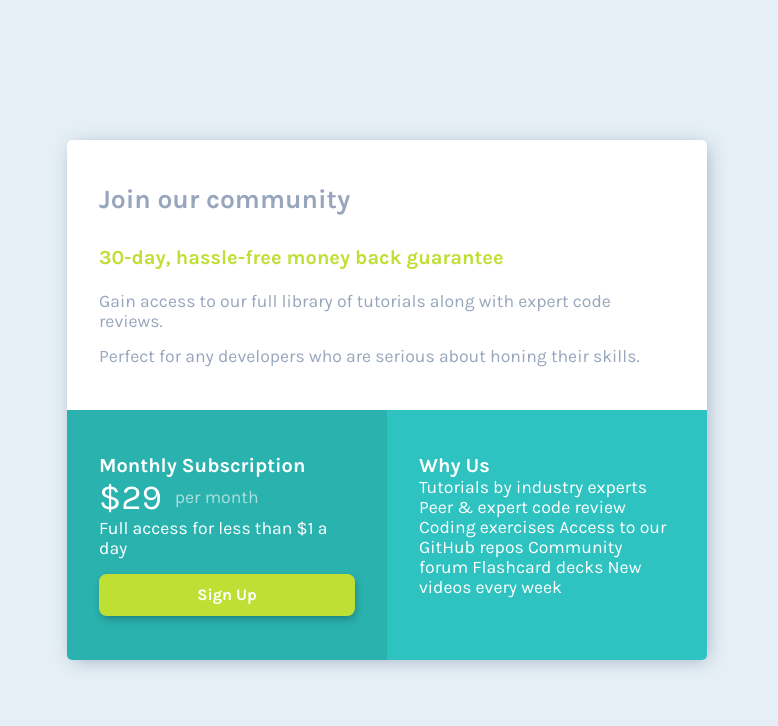
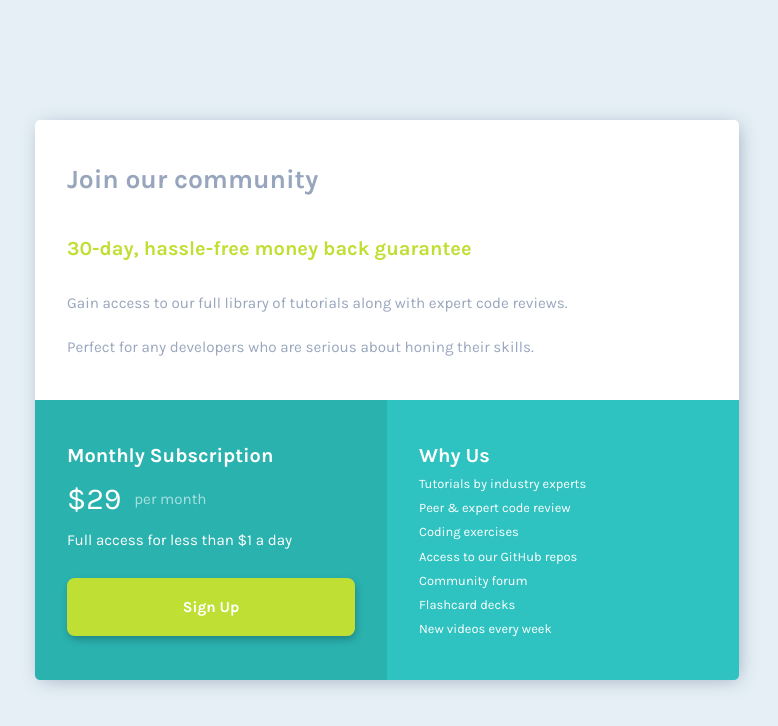
Before and after one commit to ayrtton/single-price-grid-component, a React (Vite) app: page / in a window 1280 px wide. Shown: the top 726 px of the page, without its empty margins (253-1031 px from the left). Built offline with nearby package versions, Linux system fonts and the light colour scheme.

Commit message:
Style the third box

```diff
--- a/src/App.jsx
+++ b/src/App.jsx
@@ -18,13 +18,13 @@ function App() {
                 </div>
                 <div className='box-3'>
                     <h2>Why Us</h2>
-                    <p>Tutorials by industry experts
-                    Peer &amp; expert code review
-                    Coding exercises
-                    Access to our GitHub repos
-                    Community forum
-                    Flashcard decks
-                    New videos every week</p>
+                    <p>Tutorials by industry experts</p>
+                    <p>Peer &amp; expert code review</p>
+                    <p>Coding exercises</p>
+                    <p>Access to our GitHub repos</p>
+                    <p>Community forum</p>
+                    <p>Flashcard decks</p>
+                    <p>New videos every week</p>
                 </div>
             </div>
         </main>
--- a/src/assets/css/main.css
+++ b/src/assets/css/main.css
@@ -7,16 +7,19 @@
 
 @media (min-width: 2500px) {
   h1 {
-    font-size: 3.7rem;
+    font-size: 3.5rem;
   }
   h2, .box-1 span {
-    font-size: 2.8rem;
+    font-size: 2.6rem;
   }
-  p {
-    font-size: 2.5rem;
+  p, button {
+    font-size: 2.3rem;
   }
   .box-2 span {
-    font-size: 5rem;
+    font-size: 4.6rem;
+  }
+  .box-3 p {
+    font-size: 1.955rem;
   }
 }
 @media (max-width: 2500px) {
@@ -26,11 +29,14 @@
   h2, .box-1 span {
     font-size: 2.1rem;
   }
-  p {
+  p, button {
     font-size: 1.9rem;
   }
   .box-2 span {
     font-size: 3.8rem;
+  }
+  .box-3 p {
+    font-size: 1.615rem;
   }
 }
 @media (max-width: 2000px) {
@@ -40,11 +46,14 @@
   h2, .box-1 span {
     font-size: 1.7rem;
   }
-  p {
-    font-size: 1.5rem;
+  p, button {
+    font-size: 1.4rem;
   }
   .box-2 span {
-    font-size: 3rem;
+    font-size: 2.8rem;
+  }
+  .box-3 p {
+    font-size: 1.19rem;
   }
 }
 @media (max-width: 1500px) {
@@ -54,11 +63,14 @@
   h2, .box-1 span {
     font-size: 1.25rem;
   }
-  p {
-    font-size: 1.1rem;
+  p, button {
+    font-size: 0.95rem;
   }
   .box-2 span {
-    font-size: 2.2rem;
+    font-size: 1.9rem;
+  }
+  .box-3 p {
+    font-size: 0.8075rem;
   }
 }
 @media (max-width: 1000px) {
@@ -68,11 +80,14 @@
   h2, .box-1 span {
     font-size: 0.85rem;
   }
-  p {
+  p, button {
     font-size: 0.75rem;
   }
   .box-2 span {
     font-size: 1.5rem;
+  }
+  .box-3 p {
+    font-size: 0.6375rem;
   }
 }
 body {
@@ -83,8 +98,9 @@ body {
 .wrapper {
   display: grid;
   grid-template-columns: repeat(2, 1fr);
-  width: 50%;
-  height: 65%;
+  grid-auto-rows: 50%;
+  width: 55%;
+  height: 70%;
   position: absolute;
   top: 50%;
   left: 50%;
@@ -136,7 +152,6 @@ body {
   border-radius: 0.6vw;
   background-color: hsl(71, 73%, 54%);
   color: hsl(0, 0%, 100%);
-  font-size: inherit;
   font-family: inherit;
   font-weight: 700;
   box-shadow: 0.1vw 0.3vw 0.7vw -0.1vw hsla(0, 0%, 0%, 0.3);
@@ -146,5 +161,8 @@ body {
   cursor: pointer;
 }
 .wrapper .box-3 {
+  display: flex;
+  flex-direction: column;
+  justify-content: space-between;
   background-color: hsl(179, 62%, 47%);
 }/*# sourceMappingURL=main.css.map */
--- a/src/assets/sass/_media-queries.scss
+++ b/src/assets/sass/_media-queries.scss
@@ -1,7 +1,7 @@
 @import './mixins';
 
 @media (min-width: 2500px) {
-    @include font_sizes(3.7rem, 2.8rem, 2.5rem);
+    @include font_sizes(3.5rem, 2.6rem, 2.3rem);
 }
 
 @media (max-width: 2500px) {
@@ -9,11 +9,11 @@
 }
 
 @media (max-width: 2000px) {
-    @include font_sizes(2.3rem, 1.7rem, 1.5rem);
+    @include font_sizes(2.3rem, 1.7rem, 1.4rem);
 }
 
 @media (max-width: 1500px) {
-    @include font_sizes(1.65rem, 1.25rem, 1.1rem);
+    @include font_sizes(1.65rem, 1.25rem, .95rem);
 }
 
 @media (max-width: 1000px) {
--- a/src/assets/sass/_mixins.scss
+++ b/src/assets/sass/_mixins.scss
@@ -7,12 +7,16 @@
         font-size: $size_02;
     }
 
-    p {
+    p, button {
         font-size: $size_03;
     }
 
     .box-2 span {
         font-size: $size_03 * 2;
+    }
+
+    .box-3 p {
+        font-size: $size_03 * 0.85;
     }
 }
 
--- a/src/assets/sass/main.scss
+++ b/src/assets/sass/main.scss
@@ -8,8 +8,9 @@ body {
 .wrapper {
     display: grid;
     grid-template-columns: repeat(2, 1fr);
-    width: 50%;
-    height: 65%;
+    grid-auto-rows: 50%;
+    width: 55%;
+    height: 70%;
     position: absolute;
     top: 50%;
     left: 50%;
@@ -64,7 +65,6 @@ body {
                 border-radius: .6vw;
                 background-color: $bright-yellow;
                 color: $white;
-                font-size: inherit;
                 font-family: inherit;
                 font-weight: 700;
                 box-shadow: .1vw .3vw .7vw -.1vw $black;
@@ -77,6 +77,7 @@ body {
         }
 
         &-3 {
+            @include flexbox;
             background-color: $light-cyan;
         }
     }
```
Also changed, not shown: 1 other file (tests, documents, lock files or other folders).
